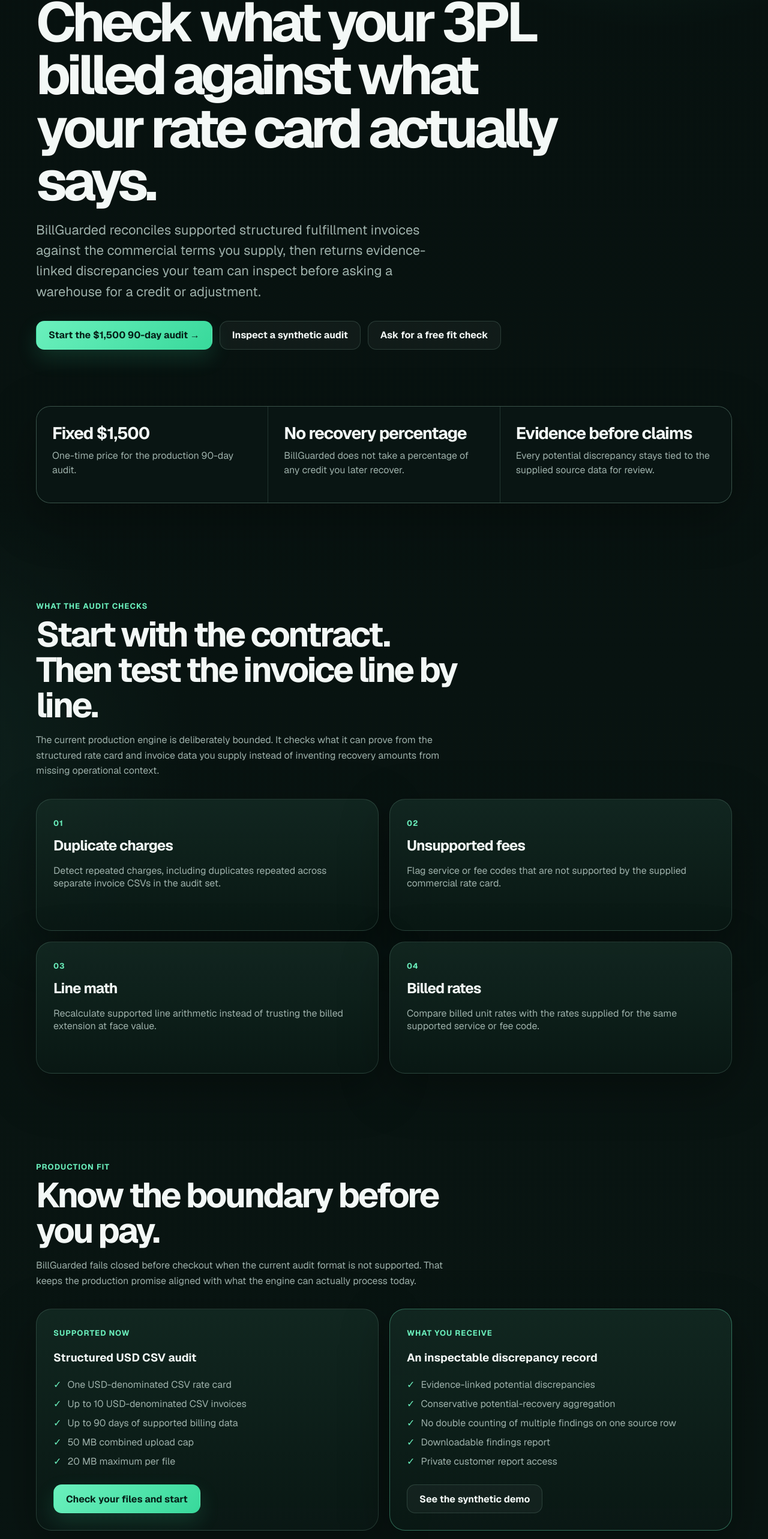
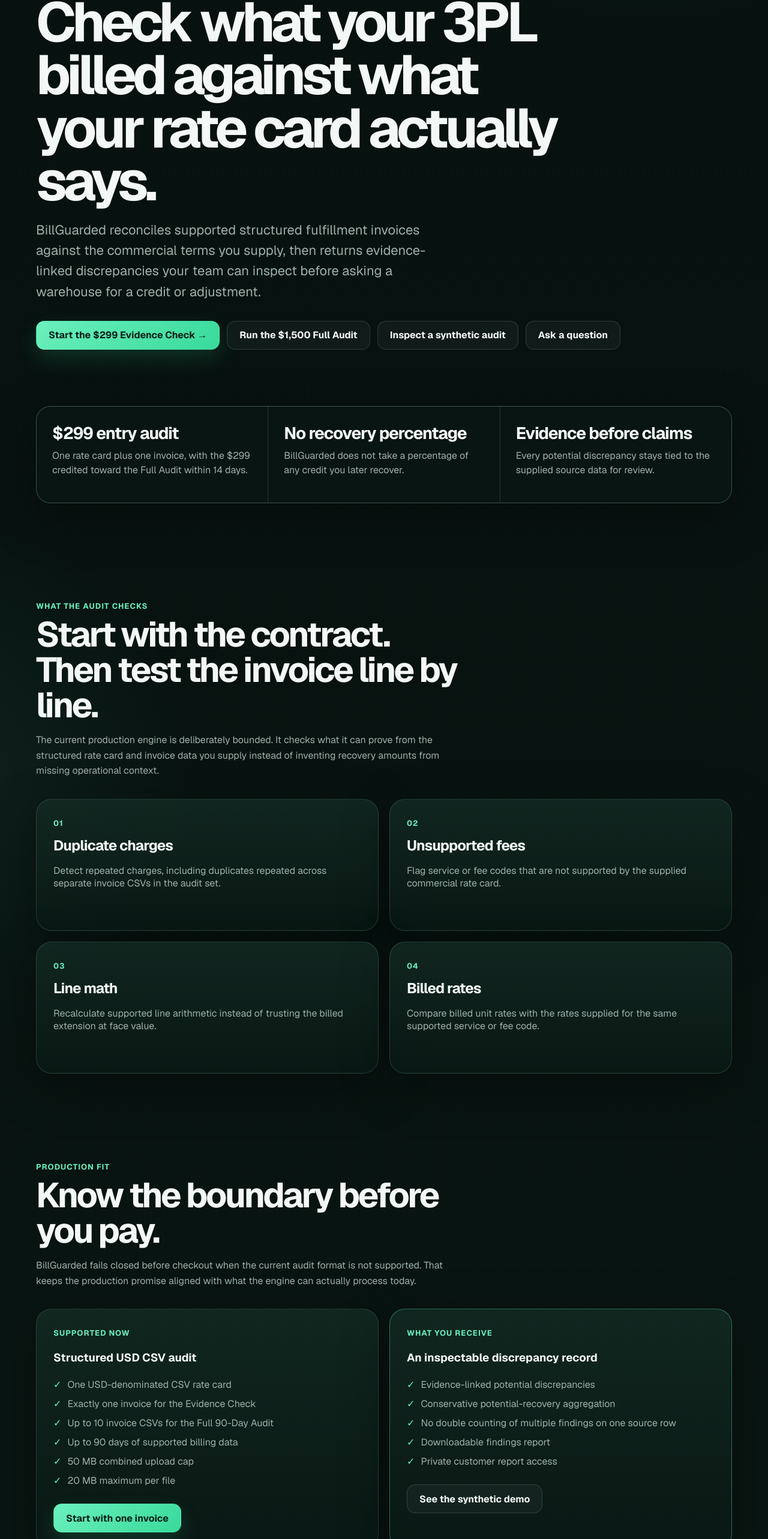
Before and after one commit to ehudso7/billguarded, a Next.js app: page /3pl-invoice-audit in a window 1280 px wide. Shown: the part 214-2780 px from the top of the page at 60% size. Built offline with nearby package versions, Linux system fonts and the light colour scheme; no server answers.

Commit message:
feat: align SEO page with paid Evidence Check ladder

```diff
--- a/src/app/3pl-invoice-audit/page.tsx
+++ b/src/app/3pl-invoice-audit/page.tsx
@@ -26,7 +26,7 @@ export const metadata: Metadata = {
 const serviceSchema = {
   "@context": "https://schema.org",
   "@type": "Service",
-  name: "BillGuarded Full 90-Day 3PL Invoice Audit",
+  name: "BillGuarded 3PL Invoice Audit",
   description:
     "Deterministic reconciliation of supported structured 3PL invoice CSVs against a customer-supplied rate card, with evidence-linked potential discrepancies for operational review.",
   provider: {
@@ -35,13 +35,24 @@ const serviceSchema = {
     url: "https://billguarded.com",
   },
   areaServed: "US",
-  offers: {
-    "@type": "Offer",
-    price: "1500.00",
-    priceCurrency: "USD",
-    url: "https://billguarded.com/start",
-    availability: "https://schema.org/InStock",
-  },
+  offers: [
+    {
+      "@type": "Offer",
+      name: "Evidence Check",
+      price: "299.00",
+      priceCurrency: "USD",
+      url: "https://billguarded.com/start?offer=evidence_check",
+      availability: "https://schema.org/InStock",
+    },
+    {
+      "@type": "Offer",
+      name: "Full 90-Day Audit",
+      price: "1500.00",
+      priceCurrency: "USD",
+      url: "https://billguarded.com/start?offer=audit_90_day",
+      availability: "https://schema.org/InStock",
+    },
+  ],
 };
 
 const faqSchema = {
@@ -61,7 +72,7 @@ const faqSchema = {
       name: "Does BillGuarded take a percentage of recovered money?",
       acceptedAnswer: {
         "@type": "Answer",
-        text: "No. The production Full 90-Day Audit is a fixed $1,500 one-time purchase. Findings require review and BillGuarded does not guarantee refunds, credits, or recoveries.",
+        text: "No. The $299 Evidence Check and the $1,500 Full 90-Day Audit are fixed one-time purchases. The $299 Evidence Check is credited toward a Full 90-Day Audit purchased within 14 days. Findings require review and BillGuarded does not guarantee refunds, credits, or recoveries.",
       },
     },
     {
@@ -69,13 +80,14 @@ const faqSchema = {
       name: "What files are supported?",
       acceptedAnswer: {
         "@type": "Answer",
-        text: "The current production audit accepts one USD-denominated CSV rate card plus up to 10 USD-denominated CSV invoices, subject to the product's file-count and size limits.",
+        text: "The $299 Evidence Check accepts one USD-denominated CSV rate card plus exactly one USD-denominated CSV invoice. The Full 90-Day Audit accepts one rate card plus up to 10 invoice CSVs, subject to file-count and size limits.",
       },
     },
   ],
 };
 
 export default function ThreePlInvoiceAuditPage() {
+  const evidenceCheck = OFFERS.evidence_check;
   const audit = OFFERS.audit_90_day;
 
   return (
@@ -100,8 +112,8 @@ export default function ThreePlInvoiceAuditPage() {
             <span className="brand-mark" aria-hidden="true" />
             BillGuarded
           </Link>
-          <Link className="nav-pill" href="/start">
-            Start the audit
+          <Link className="nav-pill" href="/start?offer=evidence_check">
+            Start with one invoice
           </Link>
         </nav>
 
@@ -115,27 +127,30 @@ export default function ThreePlInvoiceAuditPage() {
             warehouse for a credit or adjustment.
           </p>
           <div className="hero-actions">
-            <Link className="button primary" href="/start">
-              Start the {audit.priceLabel} 90-day audit →
+            <Link className="button primary" href="/start?offer=evidence_check">
+              Start the {evidenceCheck.priceLabel} Evidence Check →
+            </Link>
+            <Link className="button" href="/start?offer=audit_90_day">
+              Run the {audit.priceLabel} Full Audit
             </Link>
             <Link className="button" href="/demo">
               Inspect a synthetic audit
             </Link>
             <TrackedAnchor
               className="button"
-              href="mailto:hello@billguarded.com?subject=Free%20one-invoice%20fit%20check"
+              href="mailto:hello@billguarded.com?subject=BillGuarded%20audit%20question"
               eventName="fit_check_click"
               path="/3pl-invoice-audit"
             >
-              Ask for a free fit check
+              Ask a question
             </TrackedAnchor>
           </div>
         </section>
 
         <section className="proof-strip" aria-label="BillGuarded audit scope">
           <div className="proof-item">
-            <strong>Fixed $1,500</strong>
-            <span>One-time price for the production 90-day audit.</span>
+            <strong>$299 entry audit</strong>
+            <span>One rate card plus one invoice, with the $299 credited toward the Full Audit within 14 days.</span>
           </div>
           <div className="proof-item">
             <strong>No recovery percentage</strong>
@@ -212,13 +227,14 @@ export default function ThreePlInvoiceAuditPage() {
               <h3>Structured USD CSV audit</h3>
               <ul>
                 <li>One USD-denominated CSV rate card</li>
-                <li>Up to 10 USD-denominated CSV invoices</li>
+                <li>Exactly one invoice for the Evidence Check</li>
+                <li>Up to 10 invoice CSVs for the Full 90-Day Audit</li>
                 <li>Up to 90 days of supported billing data</li>
                 <li>50 MB combined upload cap</li>
                 <li>20 MB maximum per file</li>
               </ul>
-              <Link className="button primary" href="/start">
-                Check your files and start
+              <Link className="button primary" href="/start?offer=evidence_check">
+                Start with one invoice
               </Link>
             </article>
 
@@ -244,16 +260,17 @@ export default function ThreePlInvoiceAuditPage() {
             <span className="eyebrow">Why this pricing model</span>
             <h2>Pay for the audit. Keep the recovery decision in your hands.</h2>
             <p>
-              BillGuarded charges a fixed one-time price for the current audit.
-              It does not turn every unusual charge into an accusation, does not
-              promise a refund, and does not take a share of a later recovery.
+              BillGuarded charges fixed one-time prices for the Evidence Check
+              and Full 90-Day Audit. It does not turn every unusual charge into
+              an accusation, does not promise a refund, and does not take a share
+              of a later recovery.
             </p>
           </div>
 
           <div className="proof-strip" aria-label="BillGuarded pricing principles">
             <div className="proof-item">
-              <strong>{audit.priceLabel} one time</strong>
-              <span>No percentage-of-recovery fee.</span>
+              <strong>{evidenceCheck.priceLabel} to start</strong>
+              <span>Credited toward the {audit.priceLabel} Full Audit if purchased within 14 days.</span>
             </div>
             <div className="proof-item">
               <strong>Review required</strong>
@@ -293,8 +310,8 @@ export default function ThreePlInvoiceAuditPage() {
               <h3>Can I pay for continuous monitoring?</h3>
               <p>
                 Not yet. Paid monitoring remains disabled until recurring
-                ingestion and retention are production-ready. The $1,500
-                90-day audit is the current live offer.
+                ingestion and retention are production-ready. The $299 Evidence
+                Check and $1,500 Full 90-Day Audit are the current live offers.
               </p>
             </article>
           </div>
@@ -302,24 +319,20 @@ export default function ThreePlInvoiceAuditPage() {
 
         <section className="section">
           <div className="card highlight">
-            <span className="eyebrow">Ready to reconcile the last 90 days?</span>
-            <h2>Upload supported files first. Payment only opens after validation.</h2>
+            <span className="eyebrow">Start with one invoice</span>
+            <h2>Buy a bounded check before committing to the full 90-day scope.</h2>
             <p>
-              If your current files fit the production boundary, start the audit.
-              If you are not sure, ask for the free one-invoice fit check first.
+              The $299 Evidence Check uses the same deterministic billing checks
+              on one supported invoice. Upgrade within 14 days and the $299 is
+              credited automatically toward the Full 90-Day Audit.
             </p>
             <div className="hero-actions">
-              <Link className="button primary" href="/start">
-                Start the {audit.priceLabel} audit →
+              <Link className="button primary" href="/start?offer=evidence_check">
+                Start the {evidenceCheck.priceLabel} Evidence Check →
               </Link>
-              <TrackedAnchor
-                className="button"
-                href="mailto:hello@billguarded.com?subject=Free%20one-invoice%20fit%20check"
-                eventName="fit_check_click"
-                path="/3pl-invoice-audit"
-              >
-                Ask for a free fit check
-              </TrackedAnchor>
+              <Link className="button" href="/start?offer=audit_90_day">
+                Go straight to the Full Audit
+              </Link>
             </div>
           </div>
         </section>
```
